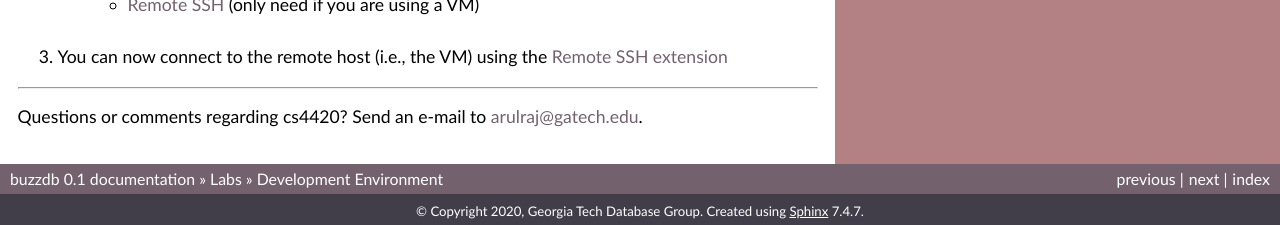
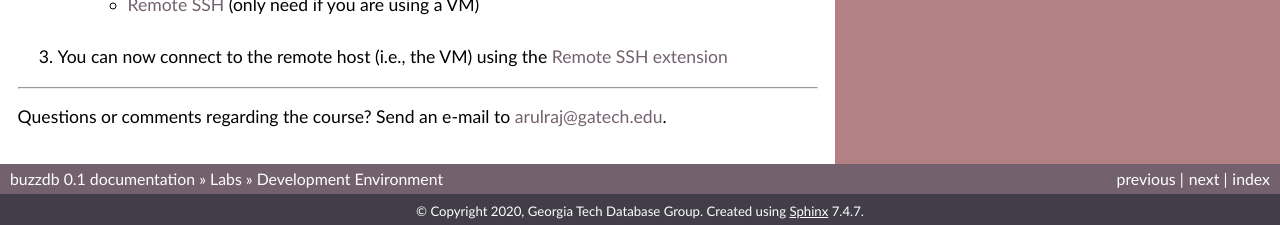
Before and after one commit to hershd23/buzzdb-docs, a Sphinx documentation site: the page built from docs/labs/setup.rst, in a window 1280 px wide and 900 px high, scrolled down 2311 px. Shown: the part 672-897 px from the top of the window. Built offline with Sphinx 7.4.7, drawn with Linux system fonts in a browser that asks for light colours; pages that are not in the unit, such as notebooks, are missing from menus.

Commit message:
minor fix

```diff
--- a/docs/labs/setup.rst
+++ b/docs/labs/setup.rst
@@ -132,5 +132,5 @@ We recommend using `VSCode <https://code.visualstudio.com/>`_ for the programmin
 
 --------------
 
-Questions or comments regarding cs4420?
+Questions or comments regarding the course?
 Send an e-mail to `arulraj@gatech.edu <mailto:arulraj@gatech.edu>`__.
```
